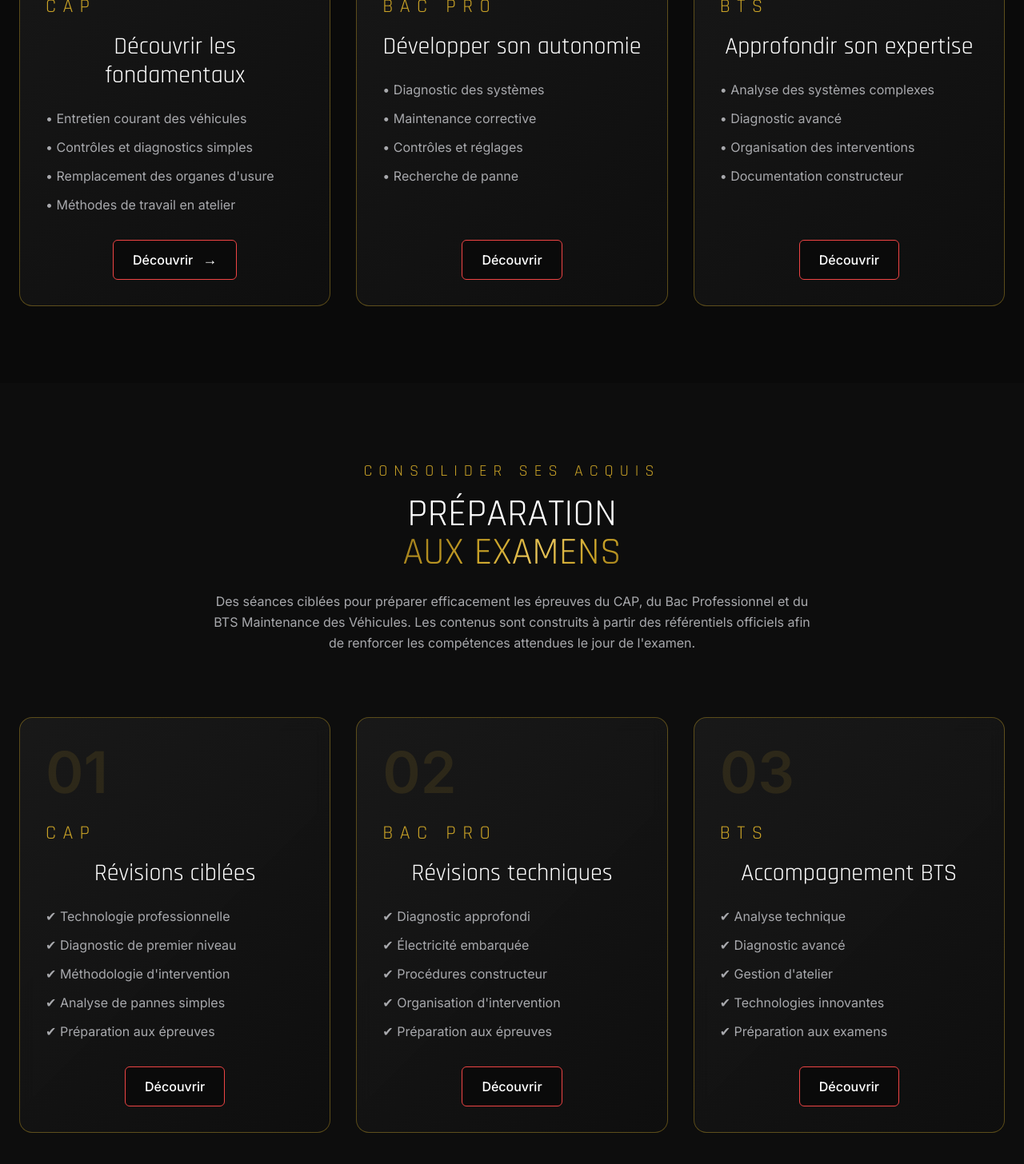
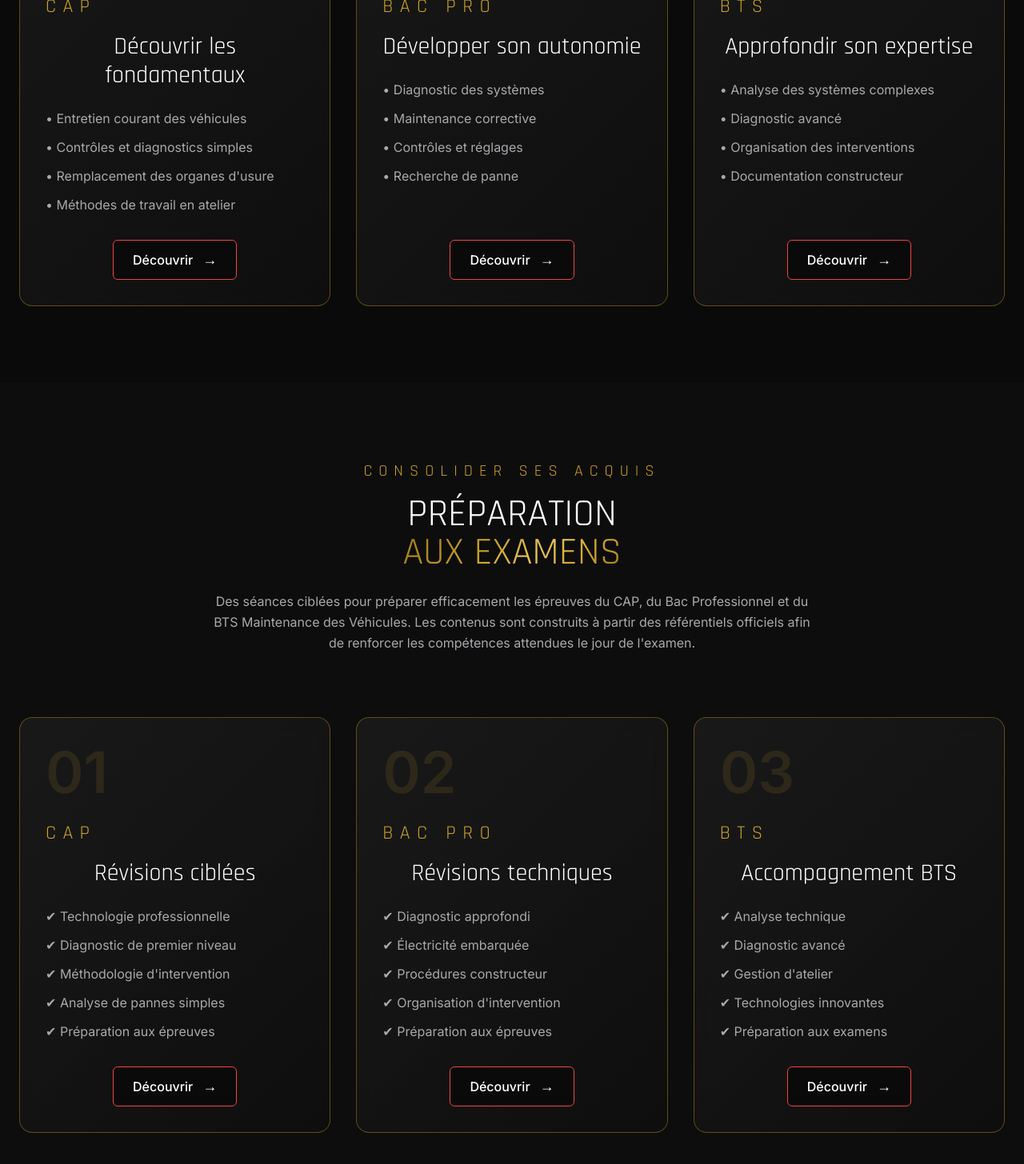
Before and after one commit to PerformancePrestigeAcademy/performance-prestige-academy, a React (Vite) app: page /formation in a window 1280 px wide. Shown: the part 3025-4481 px from the top of the page at 80% size. Built offline with nearby package versions, Linux system fonts and the light colour scheme.

Commit message:
PATCH 025 v12 bis

```diff
--- a/src/Pages/FormationPage.tsx
+++ b/src/Pages/FormationPage.tsx
@@ -614,7 +614,23 @@ Performance & Prestige Academy
           active:shadow-[0_0_25px_rgba(239,68,68,0.9),0_0_45px_rgba(239,68,68,0.6)]
         "
         >
+        <span className="relative z-10">
         Découvrir
+      </span>
+
+      <span
+        className="
+          relative
+          z-10
+          text-lg
+          leading-none
+          transition-transform
+          duration-300
+          group-hover:translate-x-1
+        "
+      >
+        →
+      </span>
 </button>
 
     </div>
@@ -672,7 +688,23 @@ Performance & Prestige Academy
           active:shadow-[0_0_25px_rgba(239,68,68,0.9),0_0_45px_rgba(239,68,68,0.6)]
         "
         >
-            Découvrir
+             <span className="relative z-10">
+        Découvrir
+      </span>
+
+      <span
+        className="
+          relative
+          z-10
+          text-lg
+          leading-none
+          transition-transform
+          duration-300
+          group-hover:translate-x-1
+        "
+      >
+        →
+      </span>
 </button>
 
     </div>
@@ -781,7 +813,23 @@ Performance & Prestige Academy
           active:shadow-[0_0_25px_rgba(239,68,68,0.9),0_0_45px_rgba(239,68,68,0.6)]
         "
         >
-            Découvrir
+             <span className="relative z-10">
+        Découvrir
+      </span>
+
+      <span
+        className="
+          relative
+          z-10
+          text-lg
+          leading-none
+          transition-transform
+          duration-300
+          group-hover:translate-x-1
+        "
+      >
+        →
+      </span>
 </button>
 
     </div>
@@ -841,7 +889,23 @@ Performance & Prestige Academy
           active:shadow-[0_0_25px_rgba(239,68,68,0.9),0_0_45px_rgba(239,68,68,0.6)]
         "
         >
-            Découvrir
+             <span className="relative z-10">
+        Découvrir
+      </span>
+
+      <span
+        className="
+          relative
+          z-10
+          text-lg
+          leading-none
+          transition-transform
+          duration-300
+          group-hover:translate-x-1
+        "
+      >
+        →
+      </span>
 </button>
 
     </div>
@@ -901,7 +965,23 @@ Performance & Prestige Academy
           active:shadow-[0_0_25px_rgba(239,68,68,0.9),0_0_45px_rgba(239,68,68,0.6)]
         "
         >
-            Découvrir
+             <span className="relative z-10">
+        Découvrir
+      </span>
+
+      <span
+        className="
+          relative
+          z-10
+          text-lg
+          leading-none
+          transition-transform
+          duration-300
+          group-hover:translate-x-1
+        "
+      >
+        →
+      </span>
 </button>
 
     </div>
```
